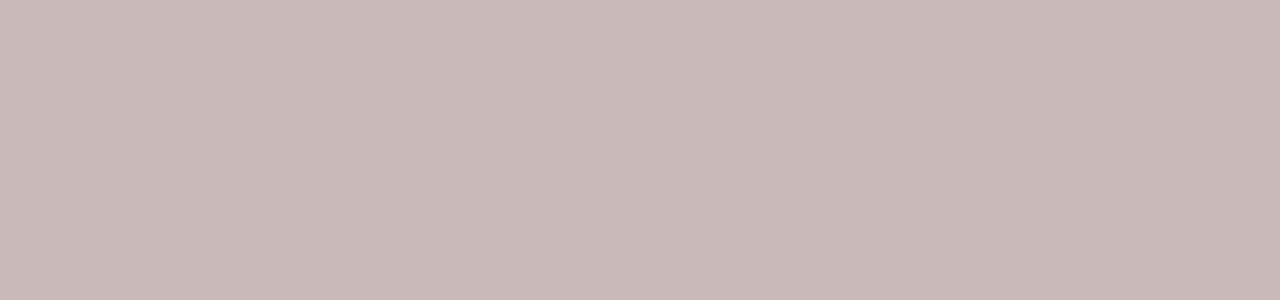
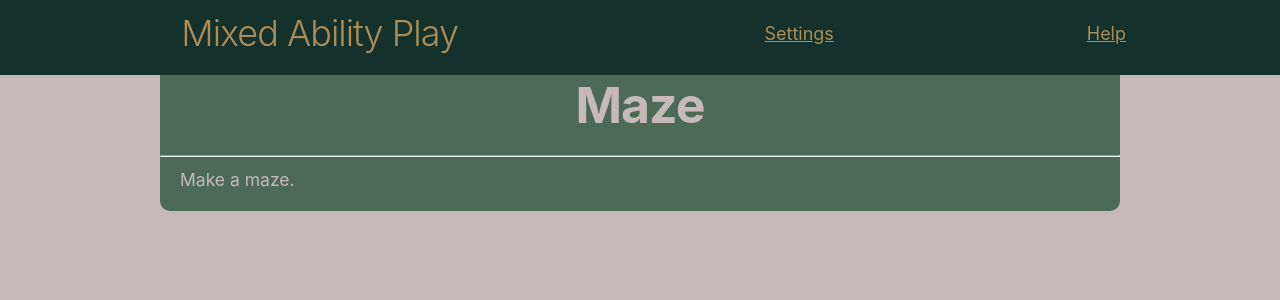
Before and after one commit to TimTwigg/Research, a React (Create React App) app in the folder gooey/: page /maze in a window 1280 px wide. Before the commit this address had no page. Shown: the top 300 px of the page. Built offline with nearby package versions, Linux system fonts and the light colour scheme.

Commit message:
initialize maze page

```diff
--- a/gooey/src/App.js
+++ b/gooey/src/App.js
@@ -1,13 +1,15 @@
 import { BrowserRouter, Routes, Route } from 'react-router-dom';
 import './App.css';
 import Home from './pages/home.jsx';
+import Maze from './pages/maze';
 
 function App() {
   return (
     <BrowserRouter>
-      <Routes>
-        <Route path="/" element={<Home />} />
-      </Routes>
+        <Routes>
+            <Route path = "/" element = {<Home />} />
+            <Route path = "/maze" element = {<Maze />} />
+        </Routes>
     </BrowserRouter>
   );
 }
--- a/gooey/src/components/game-card.css
+++ b/gooey/src/components/game-card.css
@@ -7,7 +7,9 @@
     flex-direction: column;
     align-items: center;
     padding: 16px;
+    margin: 10px;
     max-width: 300px;
+    width: fit-content;
 }
 
 .game-card img {
--- a/gooey/src/components/game-card.jsx
+++ b/gooey/src/components/game-card.jsx
@@ -1,7 +1,9 @@
-const GameCard = ({ name, image, id }) => {
+import "./game-card.css";
+
+const GameCard = ({ name, image, id, link }) => {
     return (
         <div className = "game-card">
-            <img src={image} alt={name} />
+            <a href = {link}><img src={image} alt={name} /></a>
             <h2 className = "game-card-name">{name}</h2>
         </div>
     );
--- a/gooey/src/components/layout.jsx
+++ b/gooey/src/components/layout.jsx
@@ -6,11 +6,11 @@ const Layout = ({ title, children }) => {
             <nav>
                 <h3>Mixed Ability Play</h3>
                 <div className = "links">
-                    {title != "settings" && <a href = "/settings">Settings</a>}
-                    {title != "help" && <a href = "/help">Help</a>}
+                    {title !== "settings" && <a href = "/settings">Settings</a>}
+                    {title !== "help" && <a href = "/help">Help</a>}
                 </div>
             </nav>
-            <main>
+            <main className = "container">
                 {children}
             </main>
         </div>
--- a/gooey/src/pages/home.jsx
+++ b/gooey/src/pages/home.jsx
@@ -9,7 +9,7 @@ const Home = () => {
             <h1>Home</h1>
             <hr/>
             <div>
-                <GameCard name="test"></GameCard>
+                <GameCard name="maze" image = "./../assets/mazeIcon.png" link = "/maze"></GameCard>
             </div>
         </Layout>
     )
--- /dev/null
+++ b/gooey/src/pages/maze.jsx
@@ -0,0 +1,16 @@
+import React from "react";
+import Layout from "../components/layout";
+
+const Maze = () => {
+    return (
+        <Layout title = "maze">
+            <h1>Maze</h1>
+            <hr/>
+            <p>
+                Make a maze.
+            </p>
+        </Layout>
+    )
+}
+
+export default Maze;
```
Also changed, not shown: 1 other file (tests, documents, lock files or other folders). Lines whose indentation alone changed are shown as unchanged.
